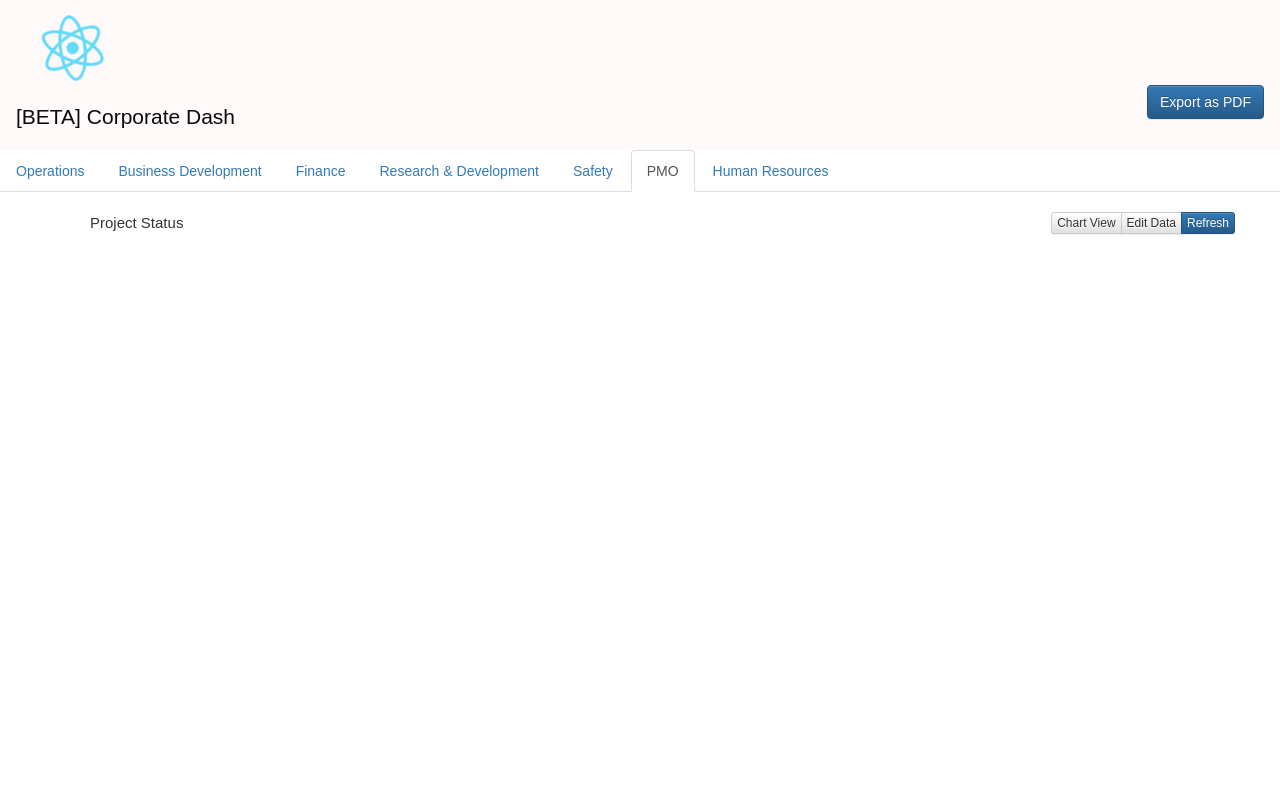
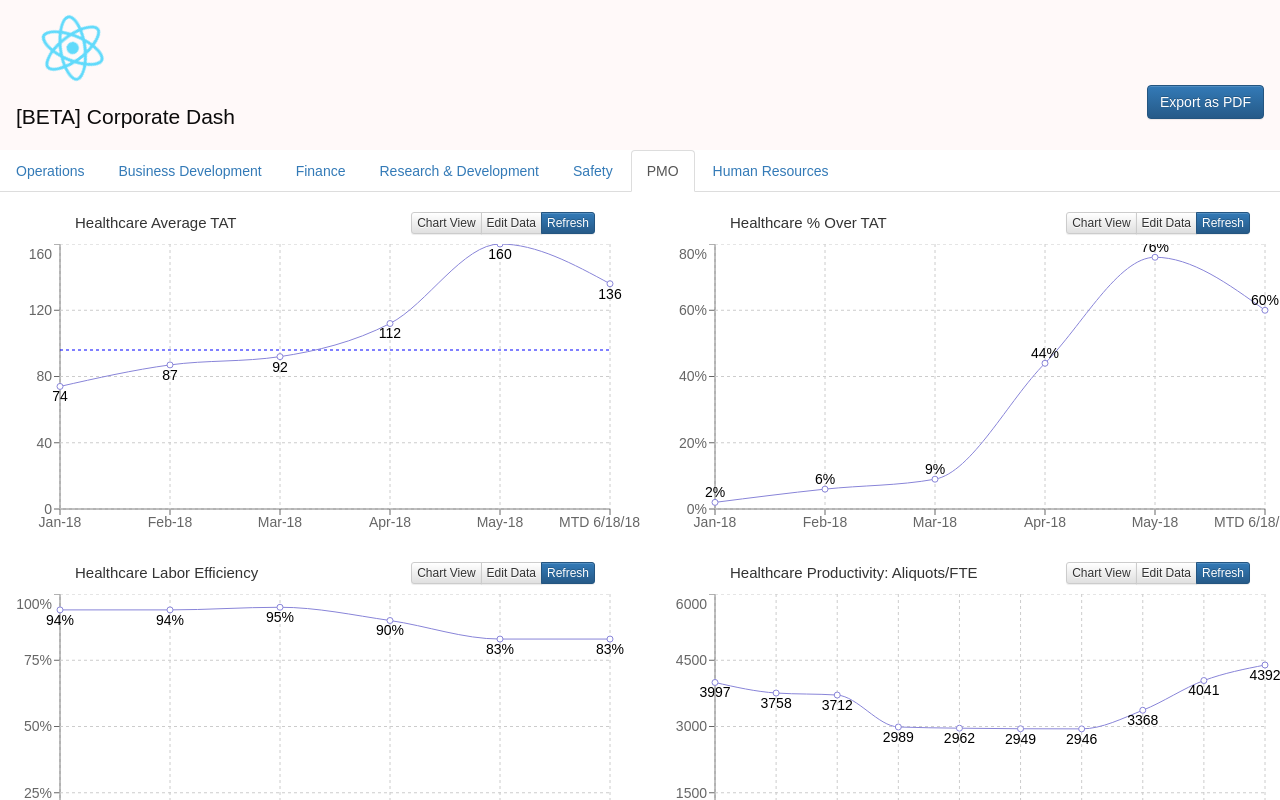
Before and after one commit to chrisacciai/dashboard, a React (Create React App) app: page / in a window 1280 px wide. Both pictures are taken after a click on the tab "PMO". Shown: the top 800 px of the page. Built offline with nearby package versions, Linux system fonts and the light colour scheme.

Commit message:
test again

```diff
--- a/src/ControlledTabs.js
+++ b/src/ControlledTabs.js
@@ -57,7 +57,18 @@ export default class ControlledTabs extends Component {
             Tab 3 content
           </Tab>
           <Tab eventKey={6} title="PMO">
-            <PMOChart/>
+            <div class = "row">
+                <div class = "column">
+                  <Chart1/>
+                  <Chart3/>
+                  <Chart5/>
+                </div>
+                <div class = "column">
+                  <Chart2/>
+                  <Chart4/>
+                  <Chart6/>
+                </div>
+              </div>
           </Tab>
           <Tab eventKey={7} title="Human Resources">
             Tab 3 content
```
